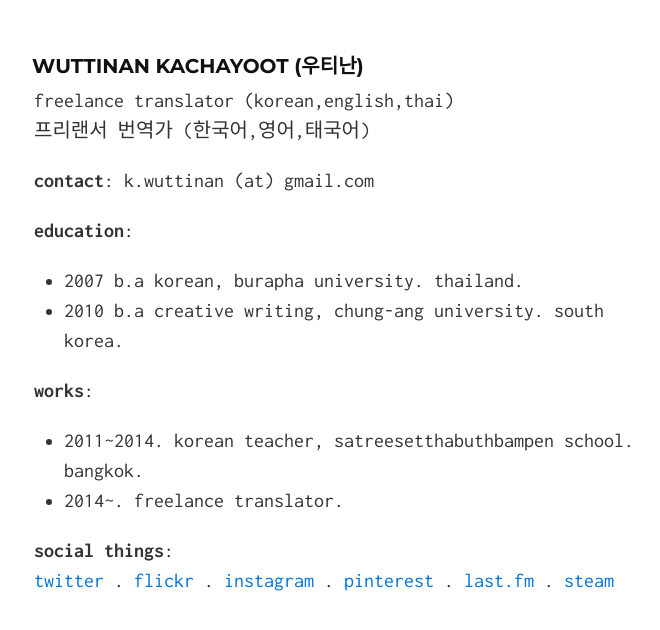
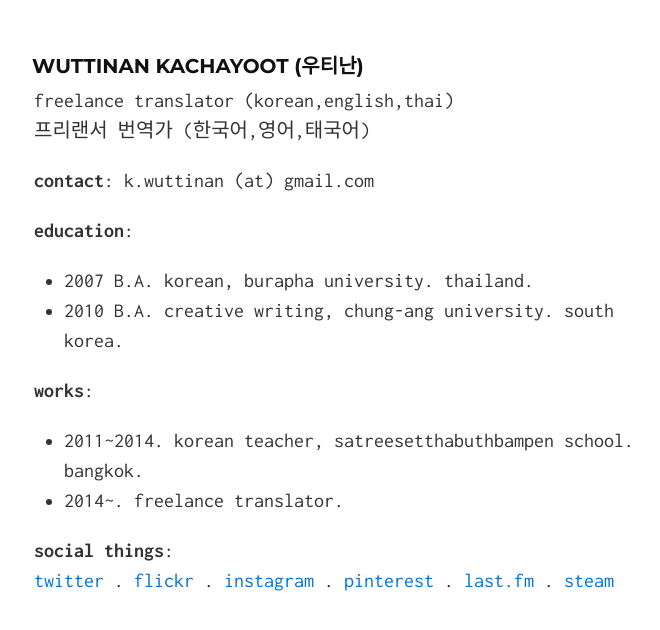
Before and after one commit to wuttinan/wuttinan.github.io, a Jekyll site: the page built from index.md, in a window 1280 px wide, cut to the strip 204-834 px from the top of the page. Shown: the whole strip, without its empty margins (306-966 px from the left). Built offline with Jekyll 4.4.1, drawn with Linux system fonts in a browser that asks for light colours.

Commit message:
profile edit

```diff
--- a/index.md
+++ b/index.md
@@ -11,8 +11,8 @@ freelance translator (korean,english,thai)
 **contact**: k.wuttinan (at) gmail.com
 
 **education**:
-- 2007 b.a korean, burapha university. thailand.
-- 2010 b.a creative writing, chung-ang university. south korea.
+- 2007 B.A. korean, burapha university. thailand.
+- 2010 B.A. creative writing, chung-ang university. south korea.
 
 **works**:
 - 2011~2014. korean teacher, satreesetthabuthbampen school. bangkok.
```
